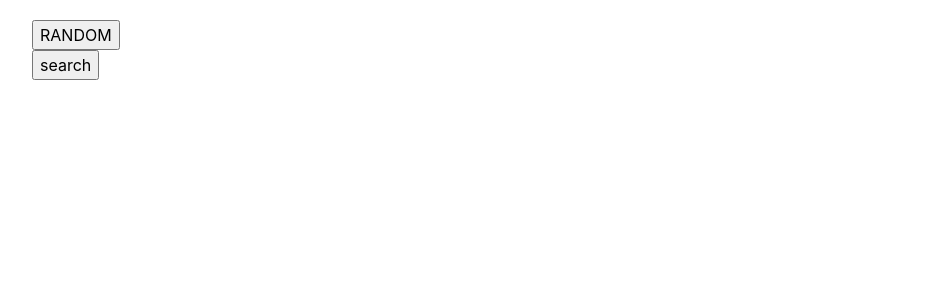
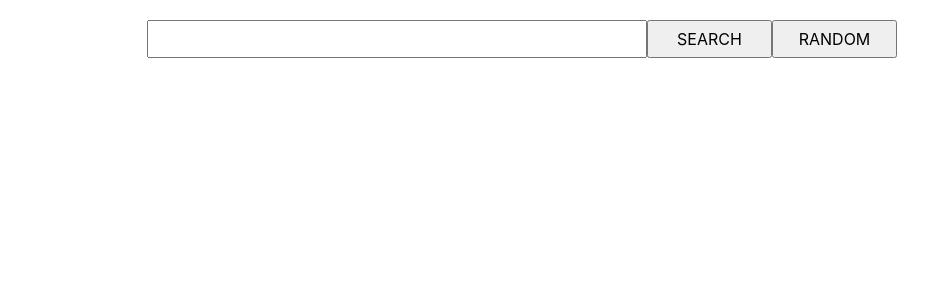
Before and after one commit to sprajams/wiki-it, a React (Create React App) app: page / in a window 1280 px wide. Shown: the top 300 px of the page, without its empty margins (118-1046 px from the left). Built offline with nearby package versions, Linux system fonts and the light colour scheme.

Commit message:
refactor, styling

```diff
--- a/src/App.css
+++ /dev/null
@@ -1,13 +0,0 @@
-.App {
-  padding: 20px;
-}
-@media (min-width: 768px) {
-  .App {
-    padding: 20px 75px;
-  }
-}
-@media (min-width: 1024px) {
-  .App {
-    padding: 20px 150px;
-  }
-}
--- a/src/App.js
+++ b/src/App.js
@@ -1,12 +1,29 @@
+import { useState } from "react";
 import Random from "./components/Random";
 import Search from "./components/Search";
-import "./App.css";
+import ArticleLink from "./components/ArticleLink";
+import styles from "./styles.module.scss";
 
 function App() {
+  const [articlehArr, setArticleArr] = useState([]);
+
   return (
-    <div className="App">
-      <Random />
-      <Search />
+    <div className={styles.app}>
+      <div className={styles.searchBar}>
+        <Search setArticleArr={setArticleArr} />
+        <Random />
+      </div>
+      <ul className={styles.resultsContainer}>
+        {articlehArr.length > 0
+          ? articlehArr.map((x, i) => {
+              return (
+                <li key={i}>
+                  <ArticleLink article={x} />
+                </li>
+              );
+            })
+          : null}
+      </ul>
     </div>
   );
 }
--- a/src/components/Random/index.jsx
+++ b/src/components/Random/index.jsx
@@ -1,3 +1,5 @@
+import styles from "./styles.module.scss";
+
 function Random() {
   // open up a random wiki article in a new page
   const onClick = () => {
@@ -8,8 +10,10 @@ function Random() {
     );
   };
   return (
-    <div>
-      <button onClick={onClick}>RANDOM</button>
+    <div className={styles.wrap}>
+      <button onClick={onClick} className={styles.btnRandom}>
+        RANDOM
+      </button>
     </div>
   );
 }
--- /dev/null
+++ b/src/components/Random/styles.module.scss
@@ -0,0 +1,13 @@
+.wrap {
+  //   width: 100%;
+  @media (min-width: 768px) {
+    width: 125px;
+    height: 100%;
+  }
+}
+.btnRandom {
+  width: 100%;
+  @media (min-width: 768px) {
+    height: 38px;
+  }
+}
--- a/src/components/Search/index.jsx
+++ b/src/components/Search/index.jsx
@@ -1,32 +1,38 @@
 import { useState } from "react";
-import ArticleLink from "../ArticleLink";
 import styles from "./styles.module.scss";
-function Search() {
-  const [searchArr, setSearchArr] = useState([]);
-  const onClick = () => {
-    fetch(
-      `https://en.wikipedia.org/w/api.php?action=query&origin=*&list=search&srsearch=fish&summary&explaintext&utf8=&format=json`
-    )
-      .then((res) => res.json())
-      .then((data) => {
-        setSearchArr(data.query.search);
-      });
+function Search({ setArticleArr }) {
+  const [searchValue, setSearchValue] = useState("");
+  const handleSubmit = (e) => {
+    e.preventDefault();
+    if (searchValue.length > 0) {
+      fetch(
+        `https://en.wikipedia.org/w/api.php?action=query&origin=*&list=search&srsearch=${searchValue}&summary&explaintext&utf8=&format=json`
+      )
+        .then((res) => res.json())
+        .then((data) => {
+          setArticleArr(data.query.search);
+        });
+    }
+  };
+
+  const onChange = (e) => {
+    setSearchValue(e.target.value);
   };
 
   return (
     <div>
-      <button onClick={onClick}>search</button>
-      <ul className={styles.searchesContainer}>
-        {searchArr.length > 0
-          ? searchArr.map((x, i) => {
-              return (
-                <li key={i}>
-                  <ArticleLink article={x} />
-                </li>
-              );
-            })
-          : null}
-      </ul>
+      <form id="search" onSubmit={handleSubmit} className={styles.formWrap}>
+        <input
+          type="text"
+          value={searchValue}
+          onChange={onChange}
+          required
+          className={styles.formInput}
+        ></input>
+        <button type="submit" className={styles.buttonInput}>
+          search
+        </button>
+      </form>
     </div>
   );
 }
--- a/src/components/Search/styles.module.scss
+++ b/src/components/Search/styles.module.scss
@@ -1,7 +1,21 @@
-.searchesContainer {
-  list-style: none;
-  padding: 0;
+.formWrap {
   display: flex;
-  flex-direction: column;
-  gap: 10px;
+  @media (max-width: 767px) {
+    flex-direction: column;
+  }
 }
+
+.formInput {
+  padding: 5px 10px;
+  @media (min-width: 768px) {
+    width: 500px;
+  }
+}
+
+.buttonInput {
+  text-transform: uppercase;
+  @media (min-width: 768px) {
+    width: 125px;
+    height: 38px;
+  }
+}
--- /dev/null
+++ b/src/styles.module.scss
@@ -0,0 +1,26 @@
+.app {
+  padding: 20px;
+  @media (min-width: 768px) {
+    padding: 20px 75px;
+  }
+  @media (min-width: 1024px) {
+    padding: 20px 175px;
+  }
+}
+.resultsContainer {
+  list-style: none;
+  padding: 0;
+  display: flex;
+  flex-direction: column;
+  gap: 10px;
+  cursor: pointer;
+}
+.searchBar {
+  display: flex;
+  width: 100%;
+  margin-bottom: 10px;
+  justify-content: center;
+  @media (max-width: 767px) {
+    flex-direction: column;
+  }
+}
```
